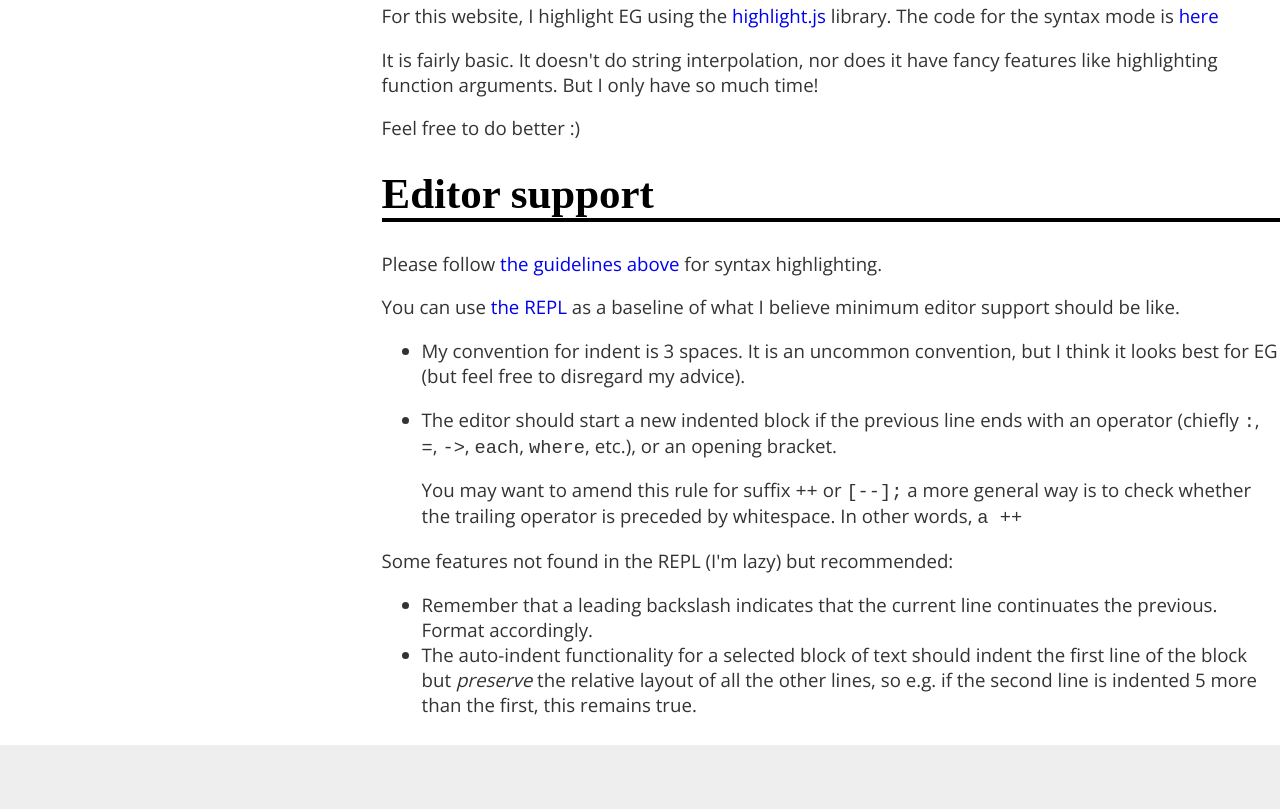
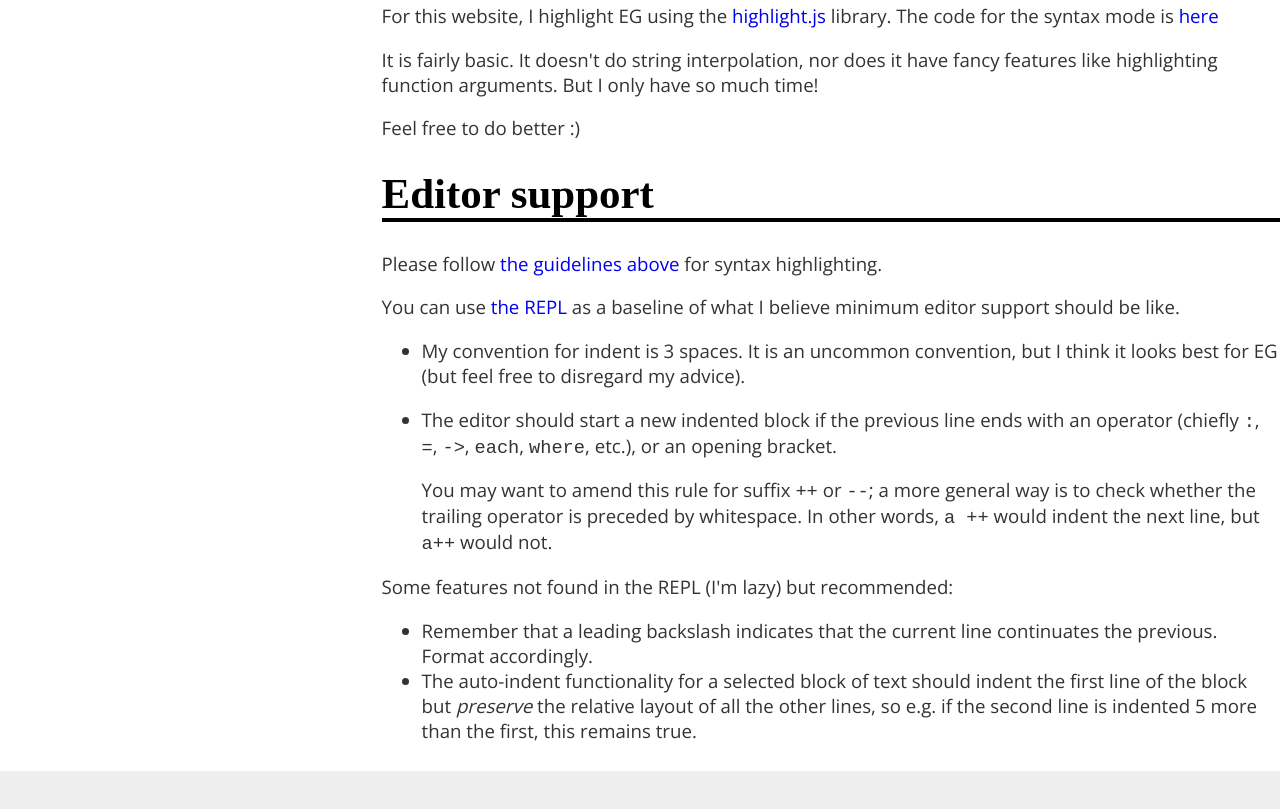
Before and after one commit to breuleux/earl-grey, a plain HTML site: page contrib.html in a window 1280 px wide. Shown: the part 3785-4594 px from the top of the page. Drawn offline with nearby package versions, Linux system fonts and the light colour scheme; a web font is replaced by a local one.

Commit message:
fixes again

```diff
--- a/contrib.html
+++ b/contrib.html
@@ -207,9 +207,10 @@ believe minimum editor support should be like.</p>
   ends with an operator (chiefly <code>:</code>, <code>=</code>, <code>-&gt;</code>, <code>each</code>, <code>where</code>,
   etc.), or an opening bracket.</p>
 
-  <p>You may want to amend this rule for suffix <code>++</code> or <code>[--];</code> a more
+  <p>You may want to amend this rule for suffix <code>++</code> or <code>--</code>; a more
   general way is to check whether the trailing operator is preceded by
-  whitespace. In other words, <code>a ++</code></p></li></ul>
+  whitespace. In other words, <code>a ++</code> would indent the next line,
+  but <code>a++</code> would not.</p></li></ul>
 
 <p>Some features not found in the REPL (I'm lazy) but recommended:</p>
 
```
